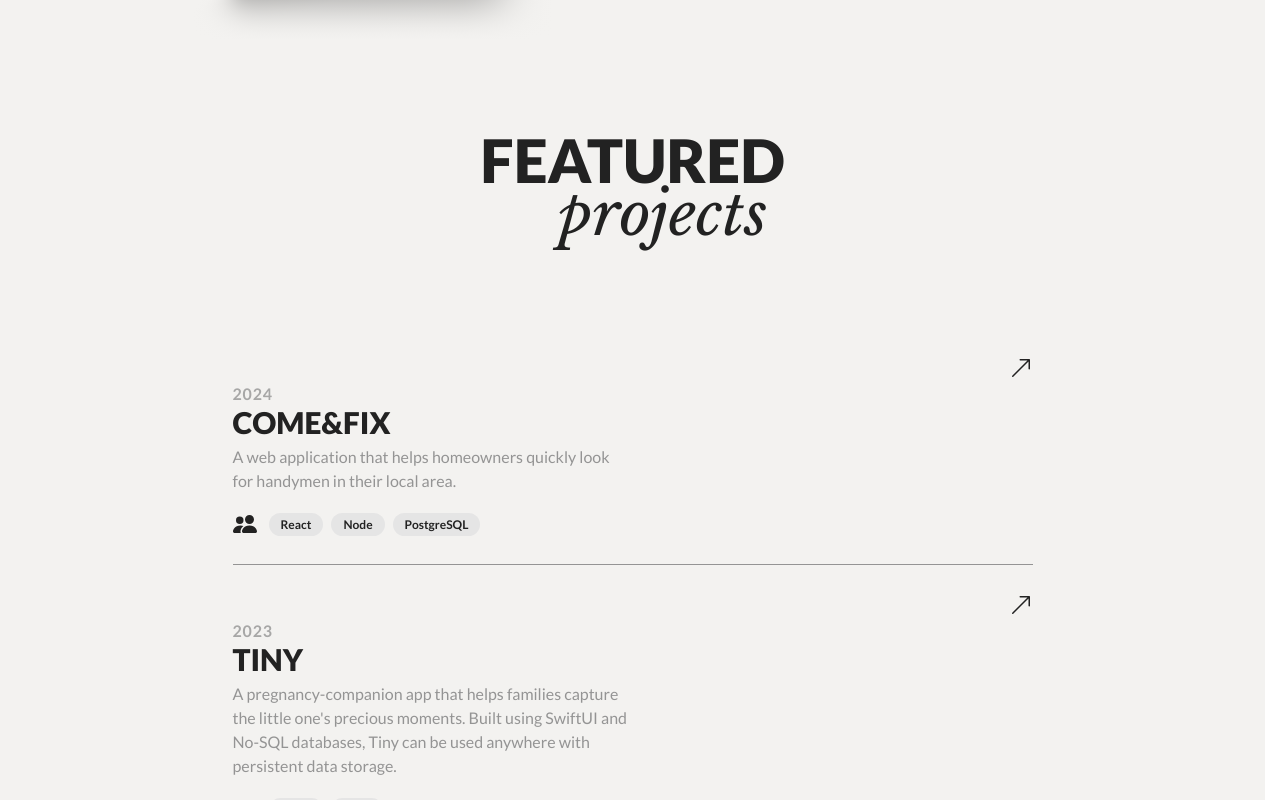
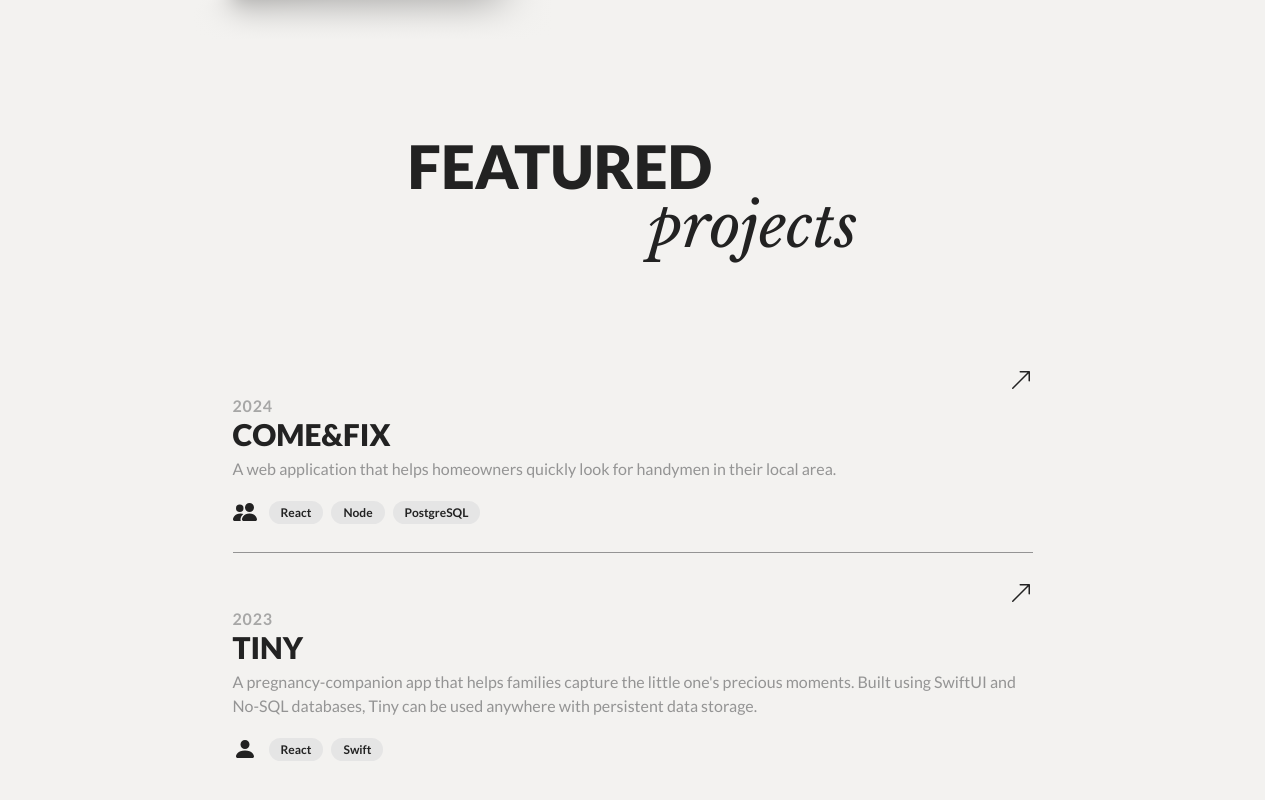
Before and after one commit to benedictusyoga/portfolio, a React (Vite) app: page / in a window 1280 px wide. Shown: the part 1560-2360 px from the top of the page. Built offline with nearby package versions, Linux system fonts and the light colour scheme.

Commit message:
fix: minor UI fix

```diff
--- a/src/components/ProjectsSection.css
+++ b/src/components/ProjectsSection.css
@@ -31,7 +31,10 @@
     font-weight: var(--font-black);
     text-transform: uppercase;
     color: var(--text-color);
-    line-height: 0.8;
+    line-height: 1;
+    width: 450px;
+    max-width: 90vw;
+    text-align: left;
 }
 
 .projects-title-secondary {
@@ -40,8 +43,11 @@
     font-weight: 400;
     font-style: italic;
     color: var(--text-color);
-    margin-left: 20%;
     line-height: 1;
+    width: 450px;
+    max-width: 90vw;
+    text-align: right;
+    margin-left: 0;
 }
 
 .projects-grid {
@@ -55,7 +61,6 @@
 .project-card {
     display: grid;
     grid-template-columns: 1fr;
-    /* Temporarily 1fr for no-image view */
     gap: var(--space-2xl);
     position: relative;
     cursor: pointer;
@@ -76,7 +81,6 @@
     position: relative;
     transition: transform var(--transition-base);
     display: none;
-    /* Temporarily hide for review */
 }
 
 .project-card:hover .project-card-image {
@@ -143,7 +147,7 @@
     color: var(--text-secondary);
     line-height: 1.5;
     margin-bottom: var(--space-lg);
-    max-width: 400px;
+    width: 100%;
 }
 
 .project-meta {
@@ -242,6 +246,9 @@
     .projects-title-primary,
     .projects-title-secondary {
         font-size: var(--text-4xl);
+        text-align: center;
+        width: 100%;
+        max-width: 100%;
     }
 
     .projects-container {
--- a/src/pages/Projects.css
+++ b/src/pages/Projects.css
@@ -3,7 +3,6 @@
     min-height: 100vh;
     background-color: var(--bg-color);
     padding: 20vh 5% var(--space-4xl);
-    /* Shifted down significantly */
     display: flex;
     flex-direction: column;
     align-items: center;
@@ -12,7 +11,6 @@
 .projects-page-container {
     width: 100%;
     max-width: 800px;
-    /* Matching the grid max-width from ProjectsSection.css */
     display: flex;
     flex-direction: column;
     gap: var(--space-md);
@@ -29,7 +27,6 @@
 .back-btn {
     background-color: var(--bg-color-secondary);
     color: var(--text-tertiary);
-    /* Light text on dark button like See All */
     border: none;
     padding: var(--space-sm) var(--space-md);
     cursor: pointer;
@@ -62,7 +59,6 @@
     line-height: 1.5;
 }
 
-/* Ensure the grid takes full width of this container */
 .projects-grid {
     width: 100%;
 }
--- a/src/pages/projects/ProjectDetail.tsx
+++ b/src/pages/projects/ProjectDetail.tsx
@@ -34,7 +34,7 @@ const ProjectDetail: React.FC = () => {
         <div className="project-detail-page">
             <div className="project-detail-container">
                 <button className="back-btn" onClick={() => navigate(-1)}>
-                    <BsArrowLeft /> Back to My Projects
+                    <BsArrowLeft /> Back
                 </button>
 
                 <div className="detail-header">
```
